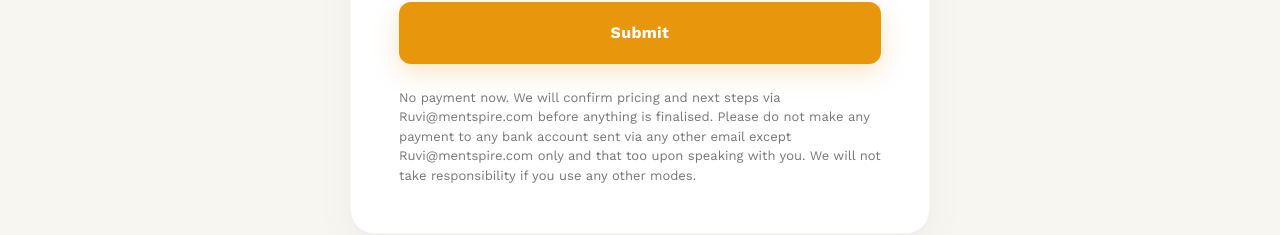
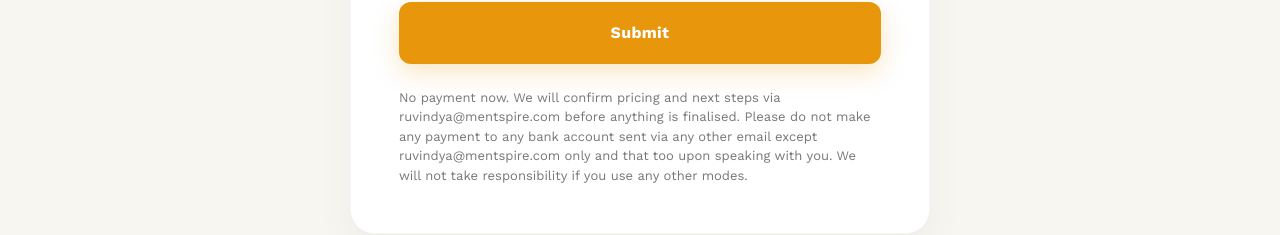
Before and after one commit to AntonSandbox/srilankanmusicians, a Next.js app: page / in a window 1280 px wide. Shown: the part 4966-5201 px from the top of the page. Built offline with nearby package versions, Linux system fonts and the light colour scheme; no server answers; the database is empty.

Commit message:
feat: changed email to ruvindya

```diff
--- a/components/join-form.tsx
+++ b/components/join-form.tsx
@@ -101,7 +101,7 @@ export function JoinForm() {
             {status === 'loading' ? 'Submitting...' : 'Submit'}
           </button>
 
-          <p className="join-disclaimer">No payment now. We will confirm pricing and next steps via Ruvi@mentspire.com before anything is finalised. Please do not make any payment to any bank account sent via any other email except Ruvi@mentspire.com only and that too upon speaking with you. We will not take responsibility if you use any other modes.</p>
+          <p className="join-disclaimer">No payment now. We will confirm pricing and next steps via ruvindya@mentspire.com before anything is finalised. Please do not make any payment to any bank account sent via any other email except ruvindya@mentspire.com only and that too upon speaking with you. We will not take responsibility if you use any other modes.</p>
         </form>
       )}
     </div>
```
